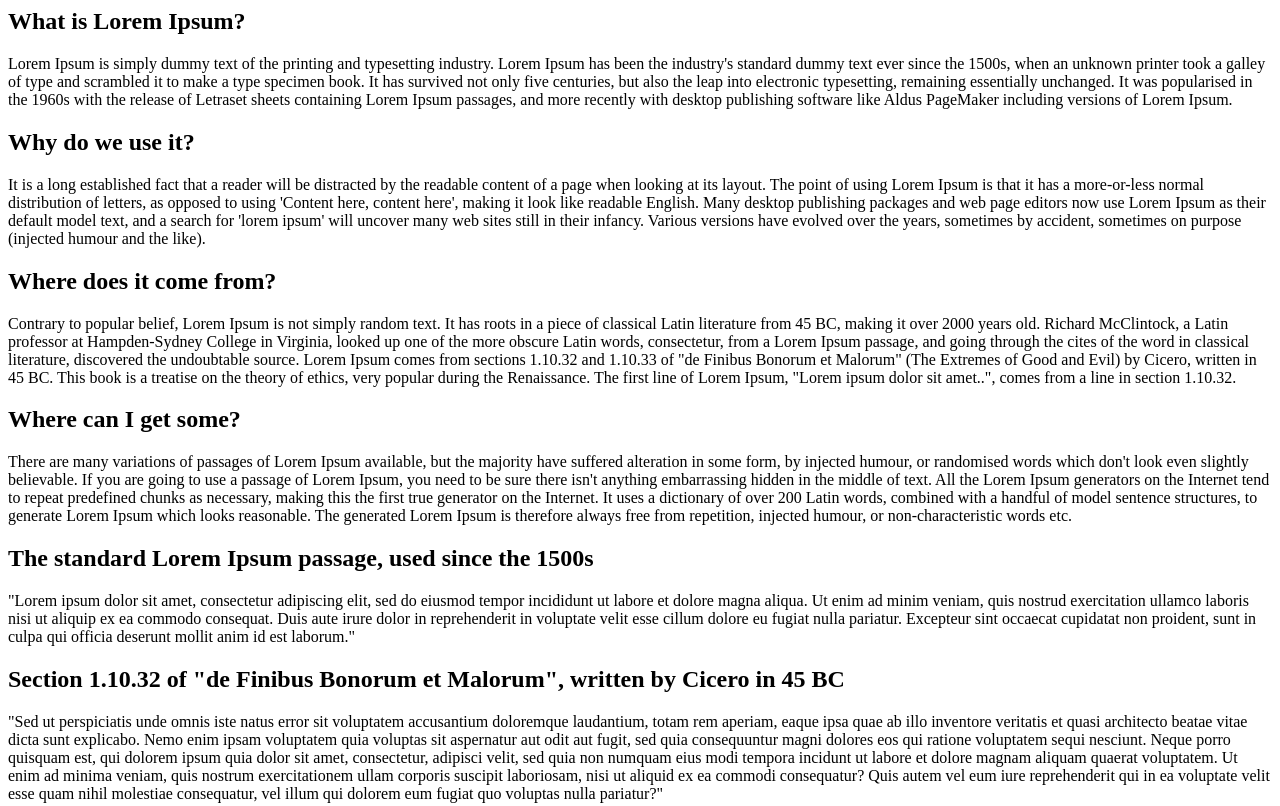
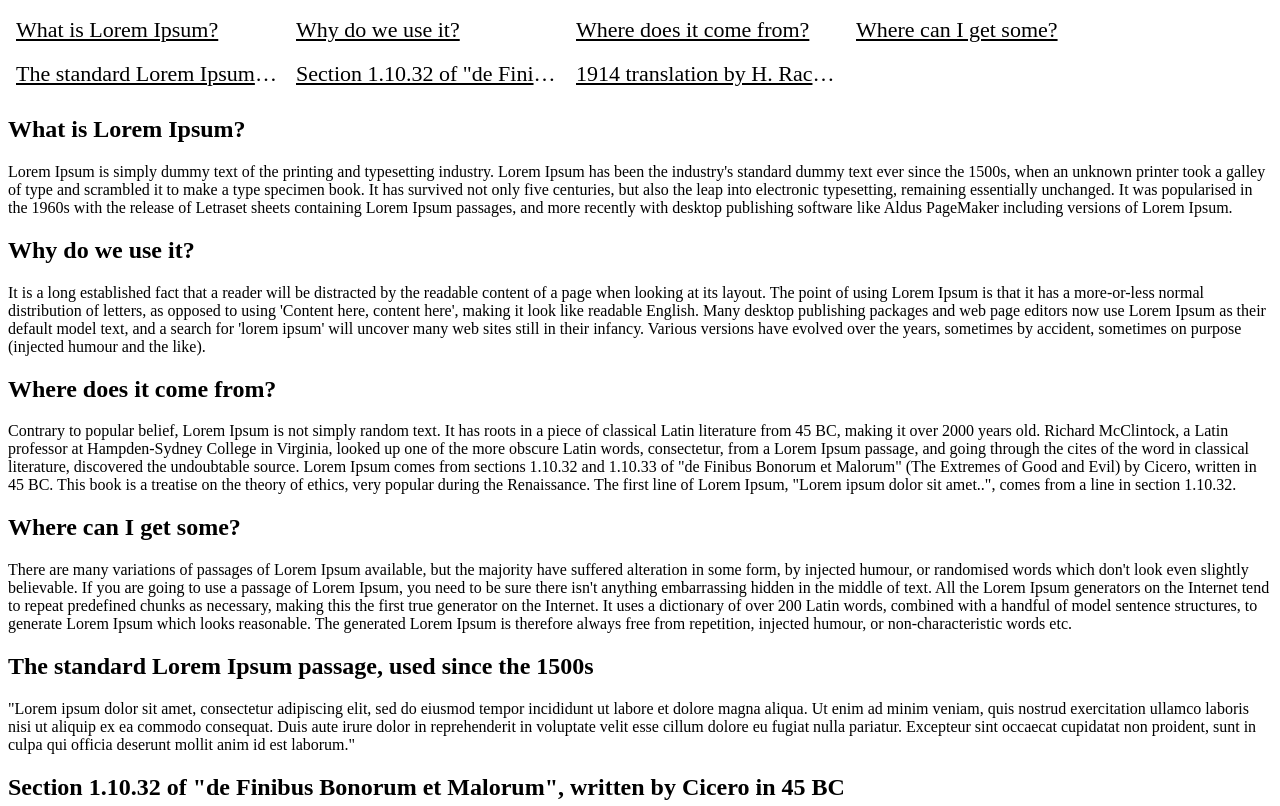
Before and after one commit to hariom15791/Jquery-Plugin-LongPageNavigation, a plain HTML site: page index.html in a window 1280 px wide. Shown: the top 806 px of the page. Drawn offline with nearby package versions, Linux system fonts and the light colour scheme.

Commit message:
Update index.html

```diff
--- a/index.html
+++ b/index.html
@@ -1,6 +1,6 @@
 <html>
 <script src="http://code.jquery.com/jquery-1.7.2.js"></script>
-<script src="js/LongPageNavigation.js"></script>
+<script src="LongPageNavigation.js"></script>
 <style>
 .longPageNavigationDiv ul {
     padding: 0px;
```
